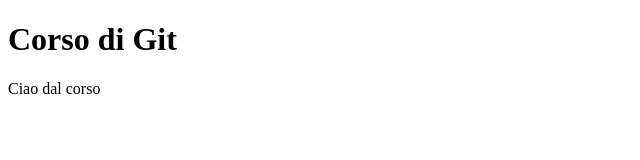
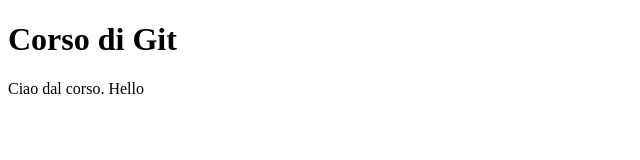
Before and after one commit to GianniPinotto/git101, a plain HTML site: page index.html in a window 1280 px wide. Shown: the full height of the page, 0-640 px from the left. Drawn offline with Linux system fonts and the light colour scheme.

Commit message:
Added text Hello

```diff
--- a/index.html
+++ b/index.html
@@ -7,6 +7,6 @@
 </head>
 <body>
     <h1>Corso di Git</h1>
-    <p>Ciao dal corso</p>
+    <p>Ciao dal corso. Hello</p>
 </body>
 </html>
```
